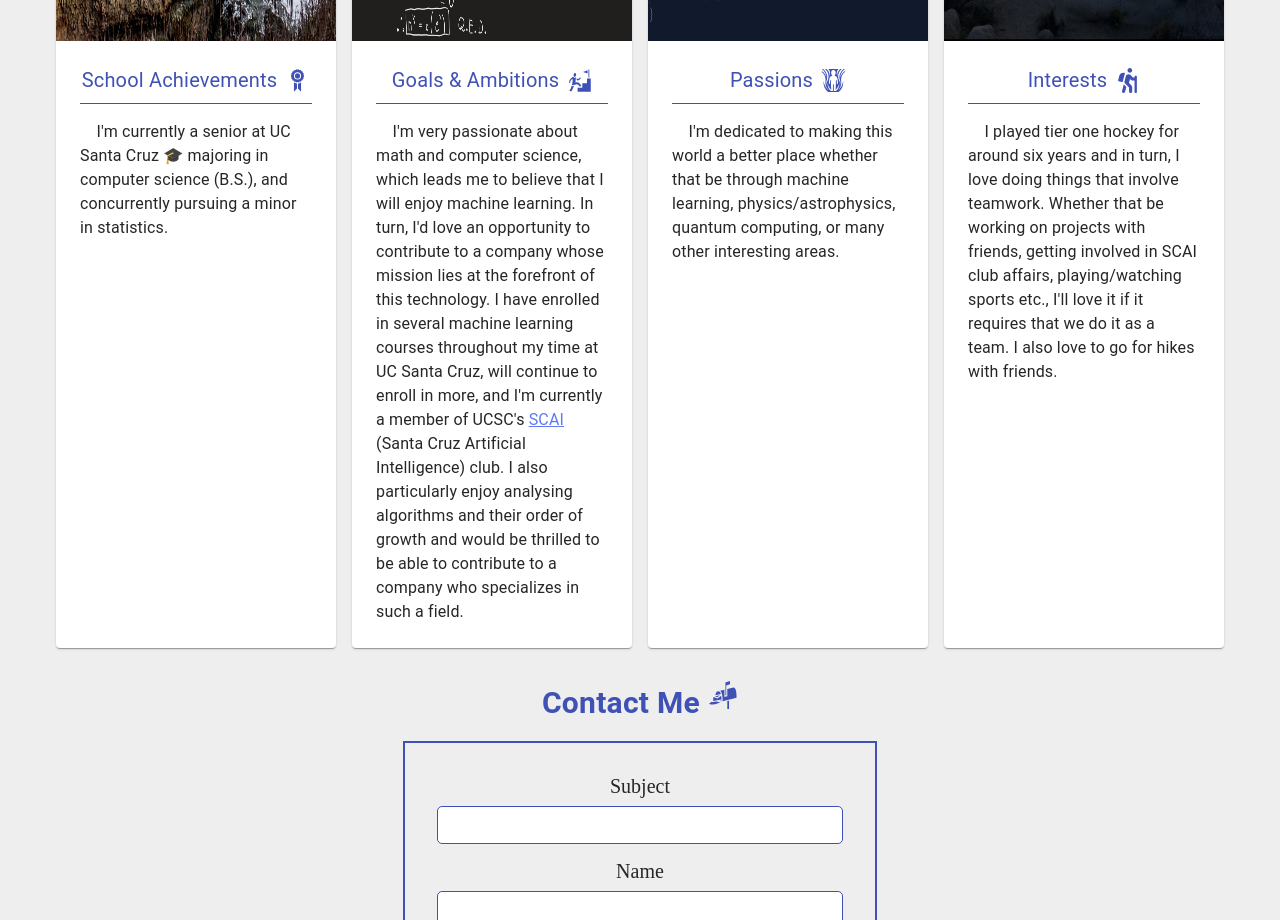
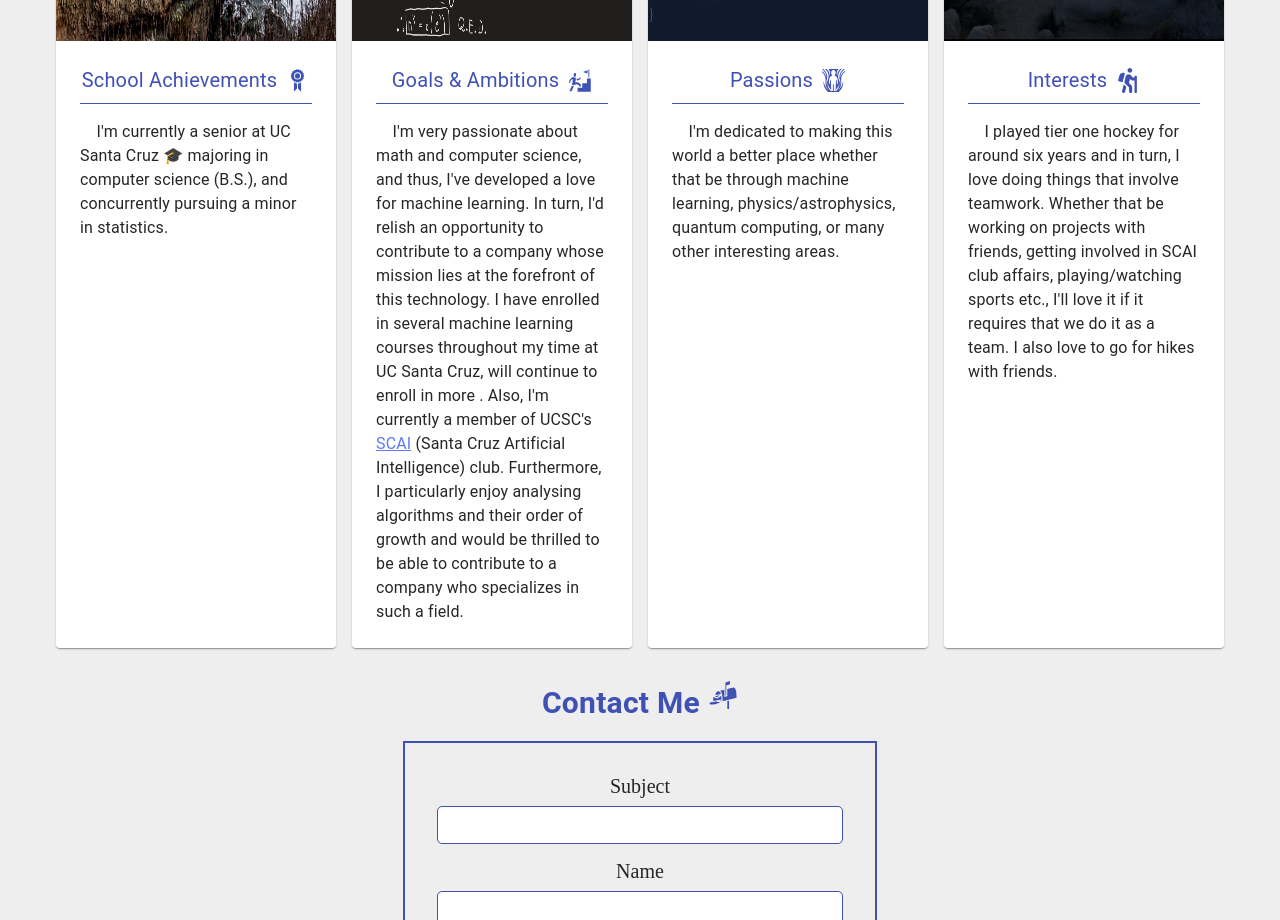
Before and after one commit to Donovanphenry/Donovanphenry, a React (Create React App) app: page /#/ in a window 1280 px wide. Shown: the part 1020-1940 px from the top of the page. Built offline with nearby package versions, Linux system fonts and the light colour scheme.

Commit message:
Edits to goals and ambitions

```diff
--- a/src/Home.js
+++ b/src/Home.js
@@ -646,22 +646,21 @@ function Home() {
                 <Typography className={classes.homeInfoTypog}>
                   &nbsp;&nbsp;&nbsp;&nbsp;I&apos;m
                   very passionate about math
-                  and computer science, which leads me to believe
-                  that I will enjoy machine learning. In turn, I&apos;d
-                  love an opportunity to contribute to a company whose
+                  and computer science, and thus, I&apos;ve developed
+                  a love for machine learning. In turn, I&apos;d
+                  relish an opportunity to contribute to a company whose
                   mission lies at the forefront of this technology. I
                   have enrolled in several machine learning courses
                   throughout my time at UC Santa Cruz, will continue
-                  to enroll in more,
-                  and I&apos;m currently a member of UCSC&apos;s <a
+                  to enroll in more
+                  . Also, I&apos;m currently a member of UCSC&apos;s <a
                     className = {classes.middleOfTextLink}
                     href = "https://scai.ucsc.edu/" >
                     SCAI
                   </a> (Santa
                   Cruz Artificial Intelligence)
-                  club. I
-                  also particularly enjoy analysing algorithms and their
-                  order of growth and would be thrilled to be able to
+                  club. Furthermore, I particularly enjoy analysing algorithms
+                  and their order of growth and would be thrilled to be able to
                   contribute to a company who specializes in such a field.
                 </Typography>
               </Box>
```
Also changed, not shown: 6 other files (tests, documents, lock files or other folders).
